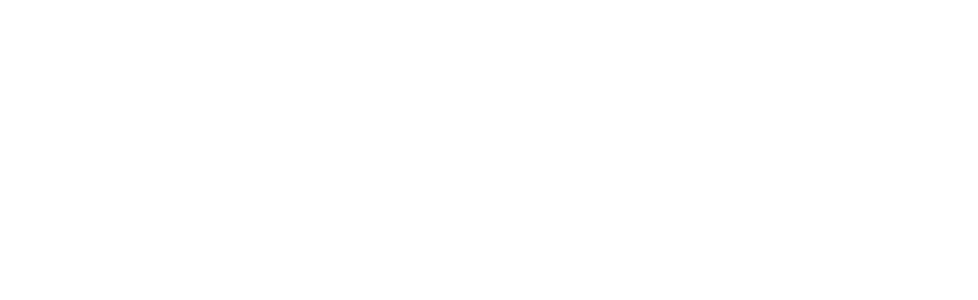
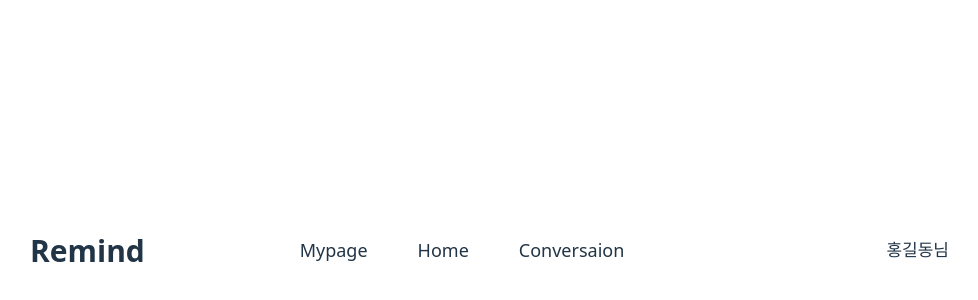
Before and after one commit to dsm-team-9/reminder-FE, a React (Vite) app: page /topbar in a window 1280 px wide. Before the commit this address had no page. Shown: the part 150-450 px from the top of the page, without its empty margins (178-1156 px from the left). Built offline with nearby package versions, Linux system fonts and the light colour scheme.

Commit message:
feat: create header

```diff
--- a/src/App.tsx
+++ b/src/App.tsx
@@ -2,7 +2,8 @@
 import { Route, Routes } from "react-router-dom";
 import { Category } from "./components/Category";
 import { Social } from "./components/Social";
-import { Menu } from "./components/menu";
+import { Menu } from "./components/Menu";
+import { Topbar } from "./components/Topbar";
 
 function App() {
   return (
@@ -10,6 +11,7 @@
       <Route path="category" element={<Category />} />
       <Route path="social" element={<Social />} />
       <Route path="menu" element={<Menu />} />
+      <Route path="topbar" element={<Topbar />} />
     </Routes>
   );
 }
--- /dev/null
+++ b/src/components/Topbar.css
@@ -0,0 +1,40 @@
+.topbar__container{
+
+  display: flex;
+  justify-content: space-between;
+  align-items: center;
+  border-bottom-left-radius: 20px;
+  border-bottom-right-radius: 20px;
+  width: 80%;
+}
+
+.topbar__bar{
+ display: flex;
+ justify-content: center;
+}
+
+.topbar__texts{
+  display: flex;
+  position: absolute;
+  justify-content: center;
+  width: 80%;
+}
+
+.topbar__text{
+  margin: 25px;
+  font-size: 18px;
+}
+
+.topbar__title{
+  margin: 20px;
+  font-size: 30px;
+  margin-left: 80px;
+  font-weight: 1000;
+
+}
+
+.topbar__user{
+  margin: 25px;
+  font-size: 17px;
+  font-weight: 1000;
+}
--- /dev/null
+++ b/src/components/Topbar.tsx
@@ -0,0 +1,21 @@
+import "./Topbar.css";
+
+export const Topbar = () => {
+  return (
+    <>
+      <div className="topbar__bar">
+        <div className="topbar__container">
+          <div className="topbar__title">Remind</div>
+
+          <div className="topbar__texts">
+            <div className="topbar__text">Mypage</div>
+            <div className="topbar__text">Home</div>
+            <div className="topbar__text">Conversaion</div>
+          </div>
+
+          <div className="topbar__user">홍길동님</div>
+        </div>
+      </div>
+    </>
+  );
+};
```
